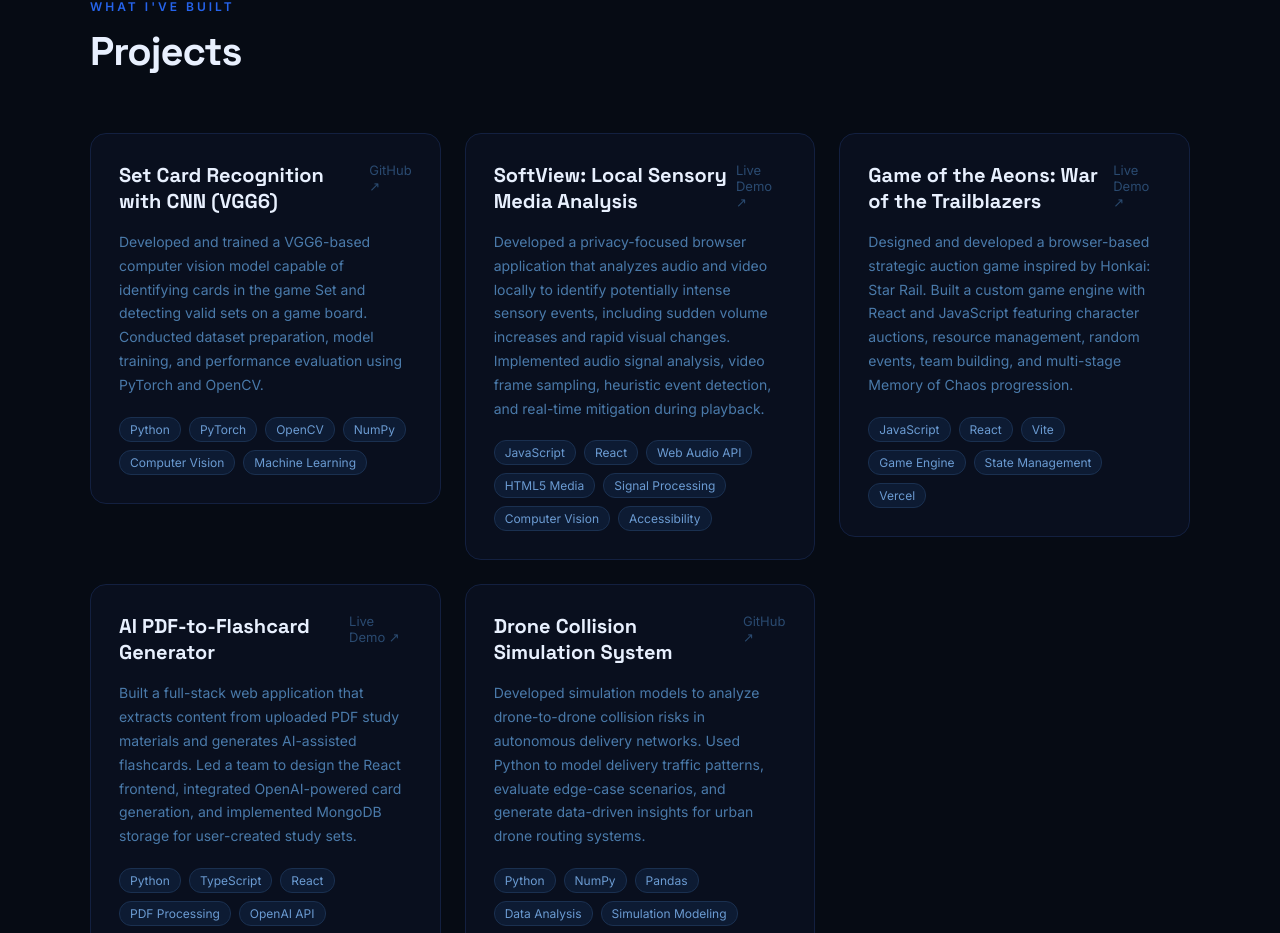
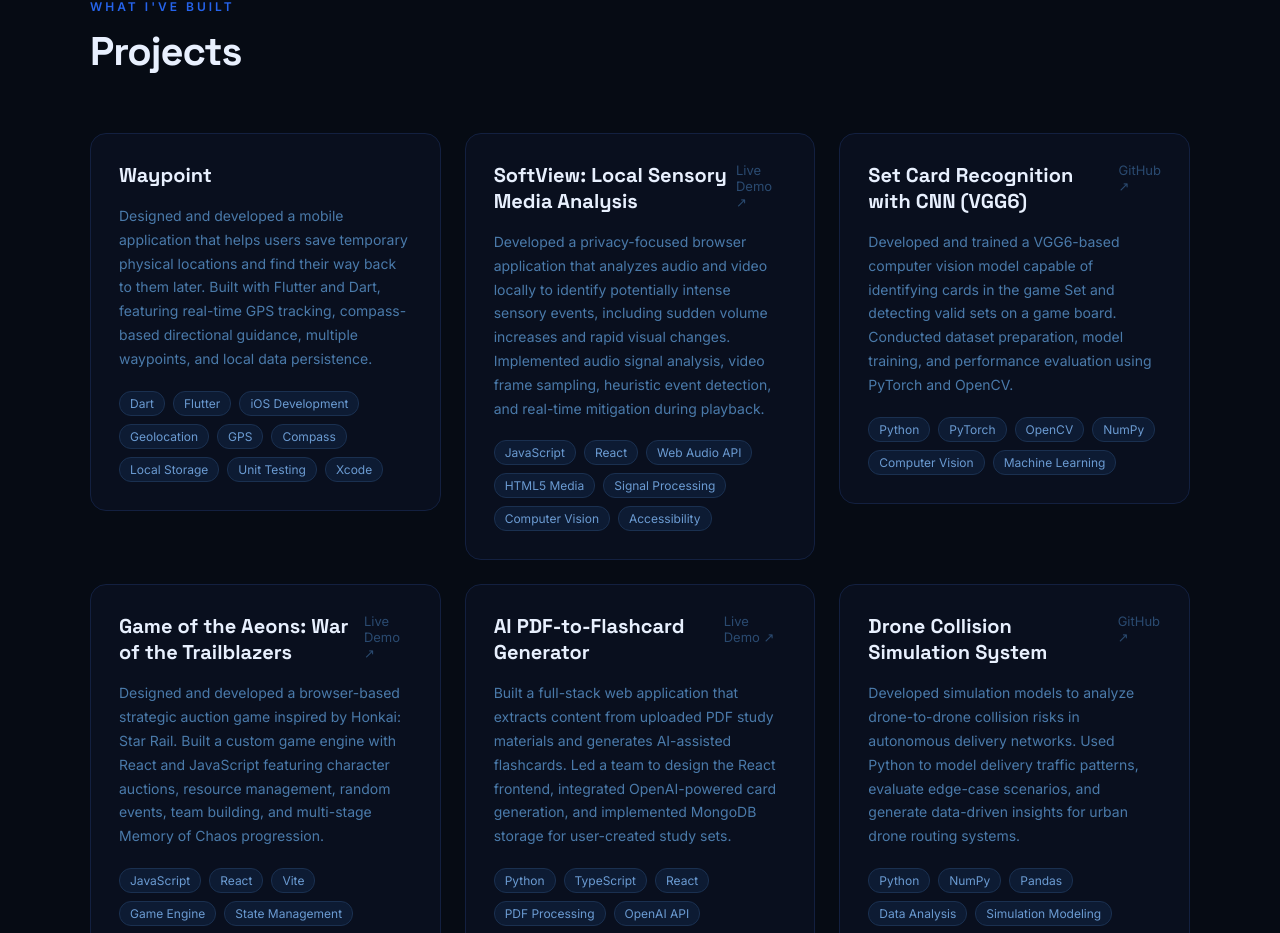
Before and after one commit to angelodeasis/profolio, a React app: page / in a window 1280 px wide. Shown: the part 1376-2309 px from the top of the page. Built offline with nearby package versions, Linux system fonts and the light colour scheme; the HTML template or start-up script is replaced by a standard one.

Commit message:
Update projects.js

```diff
--- a/src/data/projects.js
+++ b/src/data/projects.js
@@ -1,20 +1,27 @@
 export const PROJECTS = [
   {
-    title: "Set Card Recognition with CNN (VGG6)",
-    description:
-      "Developed and trained a VGG6-based computer vision model capable of identifying cards in the game Set and detecting valid sets on a game board. Conducted dataset preparation, model training, and performance evaluation using PyTorch and OpenCV.",
-    proof:
-      "Detects valid Set combinations from board images using a trained CNN model.",
-    stack: [
-      "Python",
-      "PyTorch",
-      "OpenCV",
-      "NumPy",
-      "Computer Vision",
-      "Machine Learning",
-    ],
-    github: "https://github.com/angelodeasis/setscv",
-  },
+  title: "Waypoint",
+
+  description:
+    "Designed and developed a mobile application that helps users save temporary physical locations and find their way back to them later. Built with Flutter and Dart, featuring real-time GPS tracking, compass-based directional guidance, multiple waypoints, and local data persistence.",
+
+  proof:
+    "A fully functional iOS application tested on a physical iPhone, with automated unit and widget tests covering location handling, waypoint storage, geographic calculations, navigation, and UI behavior.",
+
+  stack: [
+    "Dart",
+    "Flutter",
+    "iOS Development",
+    "Geolocation",
+    "GPS",
+    "Compass",
+    "Local Storage",
+    "Unit Testing",
+    "Xcode",
+  ],
+
+  video: "https://www.youtube.com/embed/smC2QPQuGBc",
+},
   {
     title: "SoftView: Local Sensory Media Analysis ",
     description:
@@ -31,6 +38,22 @@ export const PROJECTS = [
 "Accessibility",
 ],
     live: "https://soft-view-seven.vercel.app/",
+  },
+  {
+    title: "Set Card Recognition with CNN (VGG6)",
+    description:
+      "Developed and trained a VGG6-based computer vision model capable of identifying cards in the game Set and detecting valid sets on a game board. Conducted dataset preparation, model training, and performance evaluation using PyTorch and OpenCV.",
+    proof:
+      "Detects valid Set combinations from board images using a trained CNN model.",
+    stack: [
+      "Python",
+      "PyTorch",
+      "OpenCV",
+      "NumPy",
+      "Computer Vision",
+      "Machine Learning",
+    ],
+    github: "https://github.com/angelodeasis/setscv",
   },
   {
   title: "Game of the Aeons: War of the Trailblazers",
```
